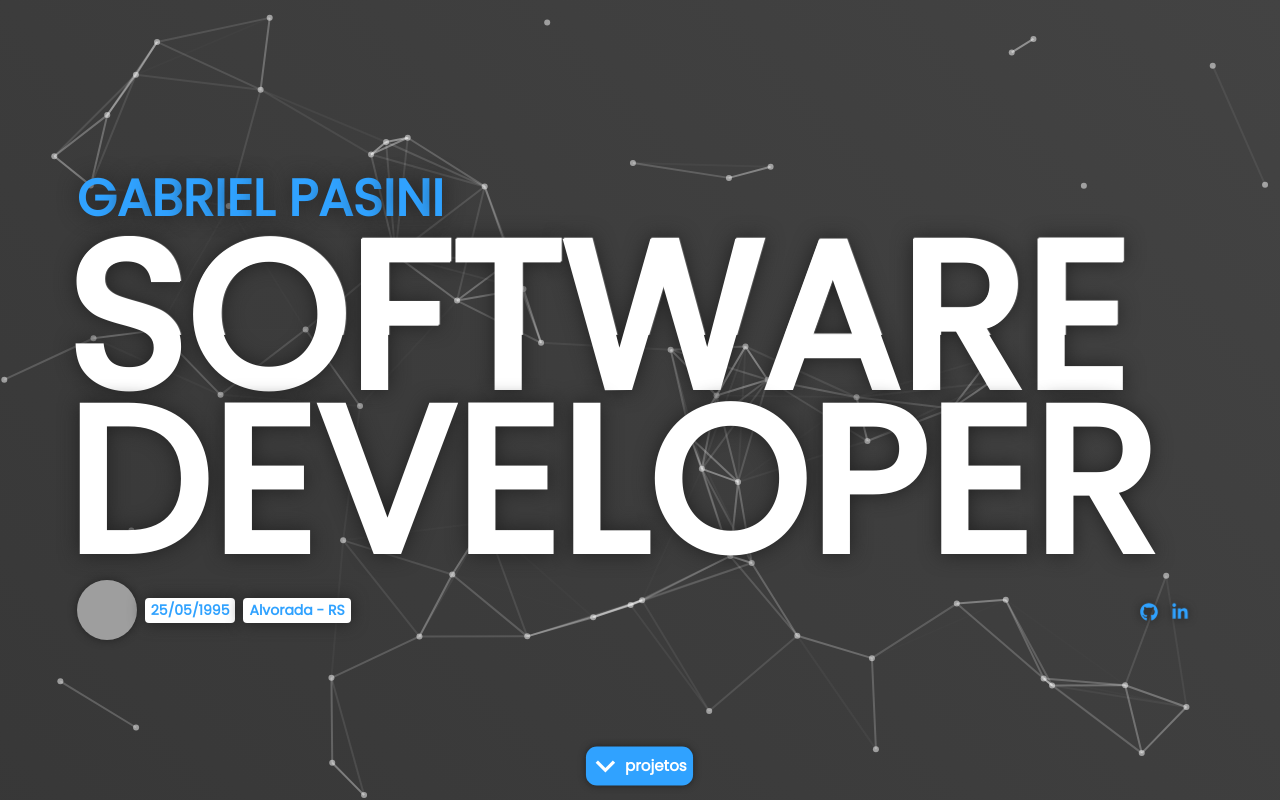
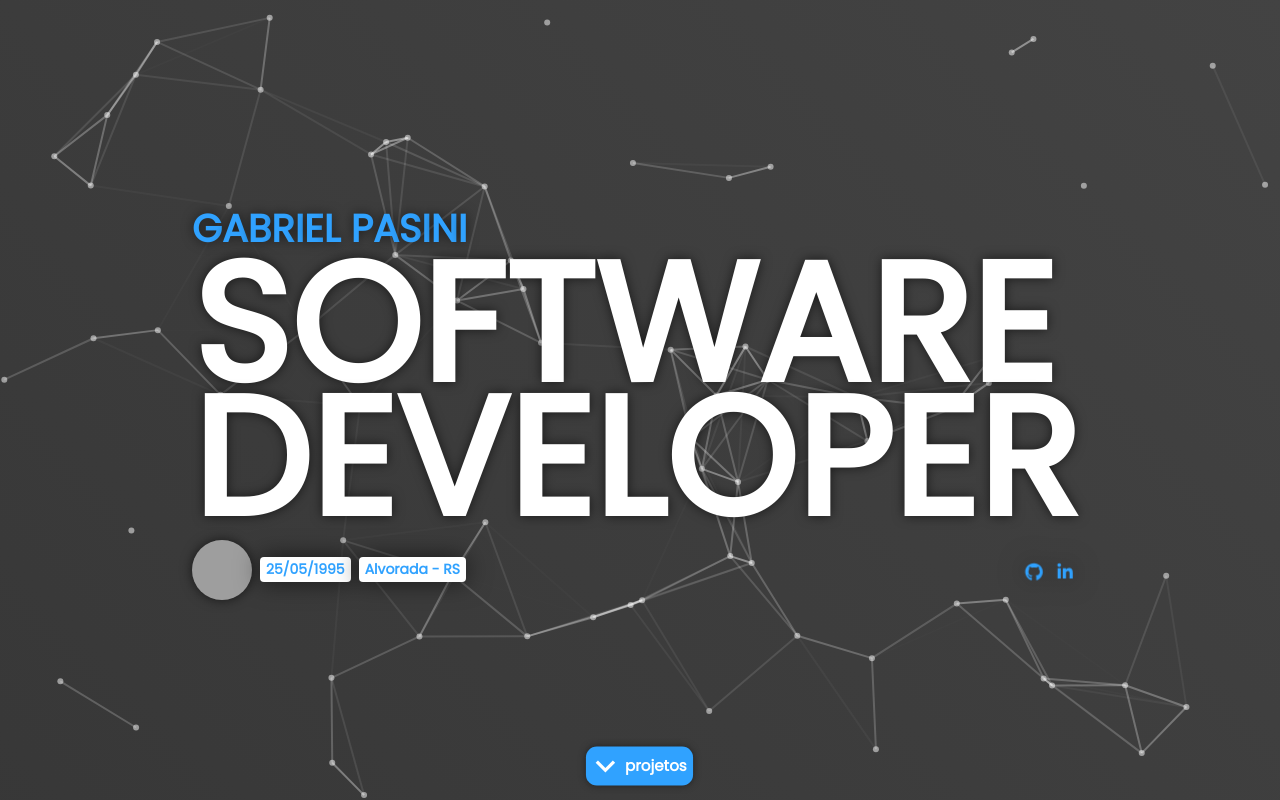
Before and after one commit to gabrielpasini/portfolio, a Next.js app: page / in a window 1280 px wide. Built offline with nearby package versions, Linux system fonts and the light colour scheme; grey boxes are pictures that could not be loaded.

Commit message:
:lipstick: implementa parallax

```diff
--- a/pages/index.js
+++ b/pages/index.js
@@ -50,14 +50,16 @@ import {
   CardAchievements,
   AchievIcon,
   Achievement,
+  Parallax,
 } from '../styles/Home';
+
+const parallaxRange = 40;
 
 const Alert = (props) => <MuiAlert elevation={6} variant="filled" {...props} />;
 
 const Home = () => {
-  const [name, setName] = useState('');
+  let timeout;
   const [email, setEmail] = useState('');
-  const [subject, setSubject] = useState('');
   const [message, setMessage] = useState('');
   const [loading, setLoading] = useState(false);
   const [showSuccess, setShowSuccess] = useState(false);
@@ -65,21 +67,11 @@ const Home = () => {
   const [successMessage, setSuccessMessage] = useState('');
   const [errorMessage, setErrorMessage] = useState('');
   const [pageWidth, setPageWidth] = useState(0);
-  const [randomColor, setRandomColor] = useState('#fff');
 
-  const getRandomColor = () => {
-    const letters = '0123456789ABCDEF';
-    let color = '#';
-    for (let i = 0; i < 6; i++) {
-      color += letters[Math.floor(Math.random() * 16)];
-    }
-    setRandomColor(color);
-  };
+  const isMobile = pageWidth < 768;
 
   const cleanForm = () => {
-    setName('');
     setEmail('');
-    setSubject('');
     setMessage('');
   };
 
@@ -91,6 +83,23 @@ const Home = () => {
       inline: 'nearest',
     });
   };
+
+  function calcValue(a, b) {
+    return ((a / b) * parallaxRange - parallaxRange / 2).toFixed(1);
+  }
+
+  function animate({ x, y }) {
+    if (timeout) window?.cancelAnimationFrame(timeout);
+
+    timeout = window?.requestAnimationFrame(() => {
+      const parallaxElement = document.getElementById('parallax');
+
+      const yValue = calcValue(y, window?.innerHeight);
+      const xValue = calcValue(x, window?.innerWidth);
+
+      parallaxElement.style.transform = `rotateX(${-yValue}deg) rotateY(${xValue}deg)`;
+    });
+  }
 
   const getCurrentYear = () => new Date().getFullYear();
 
@@ -107,11 +116,10 @@ const Home = () => {
     setLoading(true);
     try {
       const sendedEmail = await Axios.post(`email/gabriel`, {
-        nome: name,
         email: email,
-        assunto: subject,
         mensagem: message,
       });
+
       if (sendedEmail?.data?.status === 'success') {
         setShowSuccess(true);
         setShowError(false);
@@ -129,9 +137,16 @@ const Home = () => {
   };
 
   useEffect(() => {
-    setPageWidth(window.innerWidth);
-    getRandomColor();
+    setPageWidth(window?.innerWidth);
   }, []);
+
+  useEffect(() => {
+    if (isMobile) {
+      document.onmousemove = undefined;
+      return;
+    }
+    document.onmousemove = ({ x, y }) => animate({ x, y });
+  }, [isMobile]);
 
   const particlesInit = useCallback(async (engine) => {
     await loadFull(engine);
@@ -141,20 +156,19 @@ const Home = () => {
     <>
       <PageContainer>
         <HomeContent id="home">
-          <Subtitle>
-            <Fade left ssrReveal cascade duration={400}>
-              GABRIEL PASINI
-            </Fade>
-          </Subtitle>
-          <TitleLogo title="SOFTWARE DEVELOPER" randomcolor={randomColor}>
-            SOFTWARE DEVELOPER
-          </TitleLogo>
           <Particles
             style={bgStyle}
             id="particles"
             init={particlesInit}
             options={bgParams}
           />
+          <Parallax id="parallax">
+            <Subtitle>
+              <Fade left ssrReveal cascade duration={400}>
+                GABRIEL PASINI
+              </Fade>
+            </Subtitle>
+            <TitleLogo>SOFTWARE DEVELOPER</TitleLogo>
             <SocialsContainer>
               <Fade left ssrReveal cascade delay={200} duration={400}>
                 <BioInfo>
@@ -185,6 +199,7 @@ const Home = () => {
                 </BioLinks>
               </Fade>
             </SocialsContainer>
+          </Parallax>
           <ButtonHomeContainer>
             <Fade bottom ssrReveal delay={500} duration={1000}>
               <ScrollDown onClick={() => scrollTo('projects')}>
@@ -247,13 +262,6 @@ const Home = () => {
           <ContactForm noValidate autoComplete="off">
             <Fade left ssrReveal cascade duration={500}>
               <InputText
-                id="nome"
-                type="text"
-                placeholder="digite o seu nome"
-                value={name}
-                onChange={(event) => setName(event.target.value)}
-              />
-              <InputText
                 id="email"
                 type="email"
                 placeholder="digite o seu e-mail"
@@ -264,25 +272,15 @@ const Home = () => {
                   setShowError(false);
                 }}
               />
-              <InputText
-                id="assunto"
-                type="text"
-                placeholder="digite o assunto"
-                value={subject}
-                onChange={(event) => setSubject(event.target.value)}
-              />
               <InputTextArea
                 id="mensagem"
                 type="textarea"
                 placeholder="digite a mensagem"
-                rows={pageWidth > 768 ? 4 : 1}
+                rows={isMobile ? 1 : 4}
                 value={message}
                 onChange={(event) => setMessage(event.target.value)}
               />
-              <SendButton
-                disabled={!name || !email || !subject || !message}
-                onClick={submitEmail}
-              >
+              <SendButton disabled={!email || !message} onClick={submitEmail}>
                 <span>enviar</span>
                 <SendIcon />
               </SendButton>
--- a/styles/Home.js
+++ b/styles/Home.js
@@ -44,62 +44,122 @@ export const HomeContent = styled.div`
   }
 `;
 
+export const Parallax = styled.div`
+  display: flex;
+  align-items: center;
+  justify-content: center;
+  flex-direction: column;
+  width: 70vw;
+  transform-style: preserve-3d;
+  @media (max-width: 768px) {
+    width: 90vw;
+  }
+`;
+
 export const TitleLogo = styled.div`
-  z-index: 1;
-  font-size: max(60px, 16vw);
-  width: 90%;
+  font-size: max(60px, 13vw);
   line-height: 0.8em;
   color: #fff;
-  text-shadow: 0px 0px 20px #222;
-  animation: glitch 5s alternate infinite;
-  :before {
-    content: attr(title);
-    position: fixed;
+  text-shadow: 0px 0px 12px rgba(0, 0, 0, 0.6);
+  transform: translateZ(48px);
+`;
+
+export const Subtitle = styled.span`
+  font-size: max(24px, 3vw);
+  text-align: left;
+  width: 100%;
+  color: #30a2ff;
+  text-shadow: 0px 0px 12px rgba(0, 0, 0, 0.6);
+  transform: translateZ(64px);
+`;
+
+export const SocialsContainer = styled.div`
+  display: flex;
+  flex-direction: row;
+  justify-content: space-between;
+  align-items: baseline;
+  width: 100%;
+  height: 60px;
+  margin-top: 16px;
+  transform: translateZ(64px);
+
+  @media (max-width: 768px) {
+    height: 32px;
   }
-  :before {
-    text-shadow: none;
-    animation: glitchTop 2s alternate infinite;
-    clip-path: polygon(0 0, 100% 0, 100% 30%, 0 30%);
-    -webkit-clip-path: polygon(0 0, 100% 0, 100% 30%, 0 30%);
-  }
-  @keyframes glitch {
-    2%,
-    64% {
-      transform: translate(2px, 0) skew(0deg);
-    }
-    4%,
-    60% {
-      transform: translate(-2px, 0) skew(0deg);
-    }
-    62% {
-      transform: translate(0, 0) skew(5deg);
-    }
-  }
-  @keyframes glitchTop {
-    2%,
-    64% {
-      transform: translate(2px, -2px);
-      color: #fff;
-    }
-    4%,
-    60% {
-      transform: translate(0, 0);
-      color: #fff;
-    }
-    62% {
-      transform: translate(40px, 0) skew(-10deg);
-      color: ${(props) => props.randomcolor};
+`;
+
+export const BioInfo = styled.div`
+  display: flex;
+  flex: 0.5;
+`;
+
+export const BioTags = styled.div`
+  display: flex;
+  flex-direction: row;
+  justify-content: center;
+  align-items: center;
+  span {
+    font-size: 14px;
+    background-color: #fff;
+    color: #30a2ff;
+    border-radius: 4px;
+    padding: 2px 6px;
+    margin-left: 8px;
+    text-align: center;
+    filter: drop-shadow(0px 0px 12px rgba(0, 0, 0, 0.6));
+
+    @media (max-width: 768px) {
+      font-size: 8px;
     }
   }
 `;
 
-export const Subtitle = styled.span`
-  z-index: 1;
-  font-size: max(24px, 4vw);
-  text-align: left;
-  width: 88%;
+export const BioAvatar = styled.img`
+  width: 60px;
+  height: 60px;
+  border-radius: 100%;
+  box-shadow: 0px 0px 12px rgba(0, 0, 0, 0.6);
+
+  @media (max-width: 768px) {
+    width: 32px;
+    height: 32px;
+  }
+`;
+
+export const BioLinks = styled.div`
+  display: flex;
+  flex: 0.5;
+  justify-self: flex-end;
+  margin: 0 16px;
+`;
+
+export const SocialIcons = styled(FontAwesomeIcon)`
+  width: 60px;
+  height: 60px;
+  margin-left: 16px;
   color: #30a2ff;
-  text-shadow: 0px 0px 20px #222;
+  filter: drop-shadow(0px 0px 12px rgba(0, 0, 0, 0.6));
+  -webkit-transition: all 0.3s ease-in-out;
+  -moz-transition: all 0.3s ease-in-out;
+  -o-transition: all 0.3s ease-in-out;
+  transition: all 0.3s ease-in-out;
+  animation: iconsBouncing 0.8s infinite alternate;
+  @keyframes iconsBouncing {
+    from {
+      transform: scale(1);
+    }
+    to {
+      transform: scale(1.1);
+    }
+  }
+  :hover {
+    cursor: pointer;
+    color: #fff;
+  }
+  @media (max-width: 768px) {
+    width: 32px;
+    height: 32px;
+  }
 `;
 
 export const ButtonHomeContainer = styled.div`
@@ -316,95 +376,6 @@ export const PlatformIcon = styled(LaunchIcon)`
   width: 18px !important;
 `;
 
-export const SocialsContainer = styled.div`
-  display: flex;
-  flex-direction: row;
-  justify-content: space-between;
-  align-items: baseline;
-  width: 88%;
-  height: 60px;
-  margin-top: 16px;
-  z-index: 2;
-
-  @media (max-width: 768px) {
-    height: 32px;
-  }
-`;
-
-export const BioInfo = styled.div`
-  display: flex;
-  flex: 0.5;
-`;
-
-export const BioTags = styled.div`
-  display: flex;
-  flex-direction: row;
-  justify-content: center;
-  align-items: center;
-  span {
-    font-size: 14px;
-    background-color: #fff;
-    color: #30a2ff;
-    border-radius: 4px;
-    padding: 2px 6px;
-    margin-left: 8px;
-    text-align: center;
-    filter: drop-shadow(0px 0px 8px #222);
-
-    @media (max-width: 768px) {
-      font-size: 8px;
-    }
-  }
-`;
-
-export const BioAvatar = styled.img`
-  width: 60px;
-  height: 60px;
-  border-radius: 100%;
-  box-shadow: 0px 0px 8px #222;
-
-  @media (max-width: 768px) {
-    width: 32px;
-    height: 32px;
-  }
-`;
-
-export const BioLinks = styled.div`
-  display: flex;
-  flex: 0.5;
-  justify-self: flex-end;
-  margin: 0 16px;
-`;
-
-export const SocialIcons = styled(FontAwesomeIcon)`
-  width: 60px;
-  height: 60px;
-  margin-left: 16px;
-  color: #30a2ff;
-  filter: drop-shadow(0px 0px 4px #222);
-  -webkit-transition: all 0.3s ease-in-out;
-  -moz-transition: all 0.3s ease-in-out;
-  -o-transition: all 0.3s ease-in-out;
-  transition: all 0.3s ease-in-out;
-  animation: iconsBouncing 0.8s infinite alternate;
-  @keyframes iconsBouncing {
-    from {
-      transform: scale(1);
-    }
-    to {
-      transform: scale(1.1);
-    }
-  }
-  :hover {
-    cursor: pointer;
-    color: #fff;
-  }
-  @media (max-width: 768px) {
-    width: 32px;
-    height: 32px;
-  }
-`;
-
 export const ContactContent = styled.div`
   width: 100%;
   display: flex;
```
Lines whose indentation alone changed are shown as unchanged.
